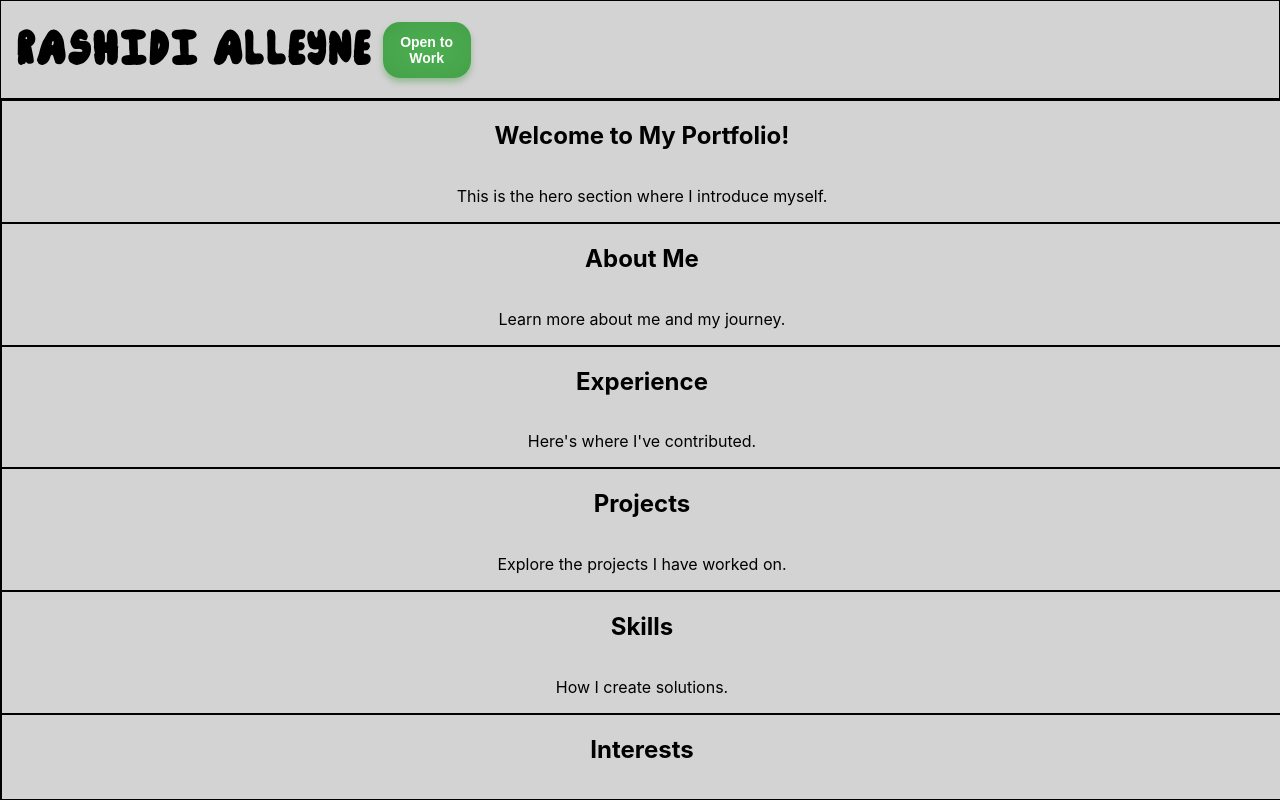
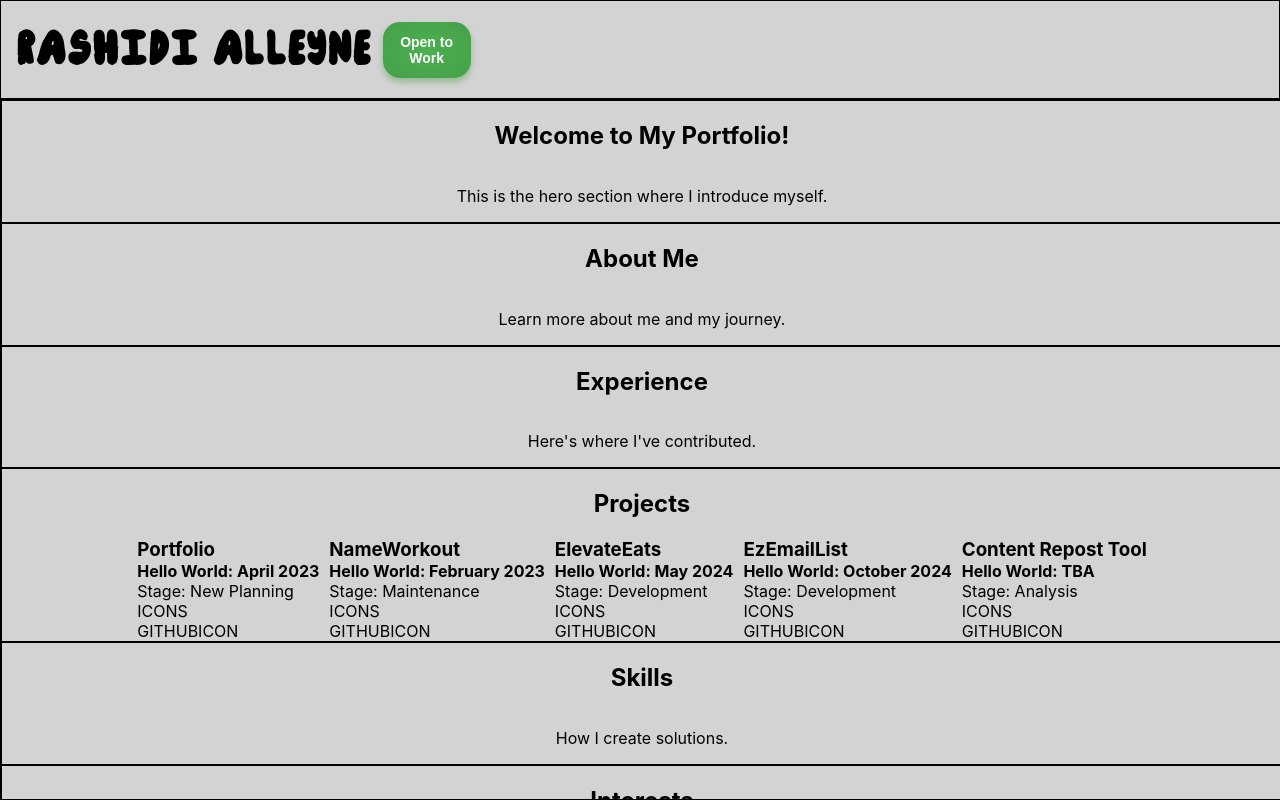
Before and after one commit to ralleyne531/Portfolio, a React (Create React App) app in the folder UI/portfolio/: page / in a window 1280 px wide. Built offline with nearby package versions, Linux system fonts and the light colour scheme.

Commit message:
Creating card component for projects section, adding content to projects section

```diff
--- a/UI/portfolio/src/Components/PorfolioSection.js
+++ b/UI/portfolio/src/Components/PorfolioSection.js
@@ -1,6 +1,7 @@
 import React from 'react';
 import styled from 'styled-components';
 import Hero from './Hero.js'
+import Projects from "./ProjectsComponent/Projects";
 
 // Define styles for the section
 const StyledSection = styled.div`
@@ -33,12 +34,7 @@ function PortfolioSection({ className }) {
                     </>
                 );
             case 'projects':
-                return (
-                    <>
-                        <h2>Projects</h2>
-                        <p>Explore the projects I have worked on.</p>
-                    </>
-                );
+                return (<Projects></Projects>);
             case 'skills':
                 return (
                     <>
--- /dev/null
+++ b/UI/portfolio/src/Components/ProjectsComponent/Projects.js
@@ -0,0 +1,33 @@
+import React from "react";
+import styled from "styled-components";
+import ProjectsCard from "./ProjectsCard";
+
+const ProjectsDiv = styled.div`
+    *{
+
+      margin:0;
+      padding: 0;
+      box-sizing: border-box;
+    }
+
+  display: flex;
+  gap:10px;
+`;
+
+function Projects(){
+
+    return(
+        <>
+            <h2>Projects</h2>
+            <ProjectsDiv>
+            <ProjectsCard project={"Portfolio"} creationDate={"April 2023"} stage={"New Planning"}></ProjectsCard>
+            <ProjectsCard project={"NameWorkout"} creationDate={"February 2023"} stage={"Maintenance"}></ProjectsCard>
+            <ProjectsCard project={"ElevateEats"} creationDate={"May 2024"} stage={"Development"}></ProjectsCard>
+            <ProjectsCard project={"EzEmailList"} creationDate={"October 2024"} stage={"Development"}></ProjectsCard>
+            <ProjectsCard project={"Content Repost Tool"} creationDate={"TBA"} stage={"Analysis"}></ProjectsCard>
+            </ProjectsDiv>
+        </>
+    )
+}
+
+export default Projects
--- /dev/null
+++ b/UI/portfolio/src/Components/ProjectsComponent/ProjectsCard.js
@@ -0,0 +1,25 @@
+import React from "react";
+import styled from "styled-components";
+
+const ProjectsCardDiv = styled.div`
+
+  display: flex;
+  flex-direction: column;
+`
+
+function ProjectsCard({project,creationDate,stage}){
+
+    return(
+        <>
+        <ProjectsCardDiv>
+            <h3>{project}</h3>
+            <h4>Hello World: {creationDate}</h4>
+            <p>Stage: {stage}</p>
+            <p>ICONS</p>
+            <p>GITHUBICON</p>
+        </ProjectsCardDiv>
+    </>
+    );
+}
+
+export default ProjectsCard
```
